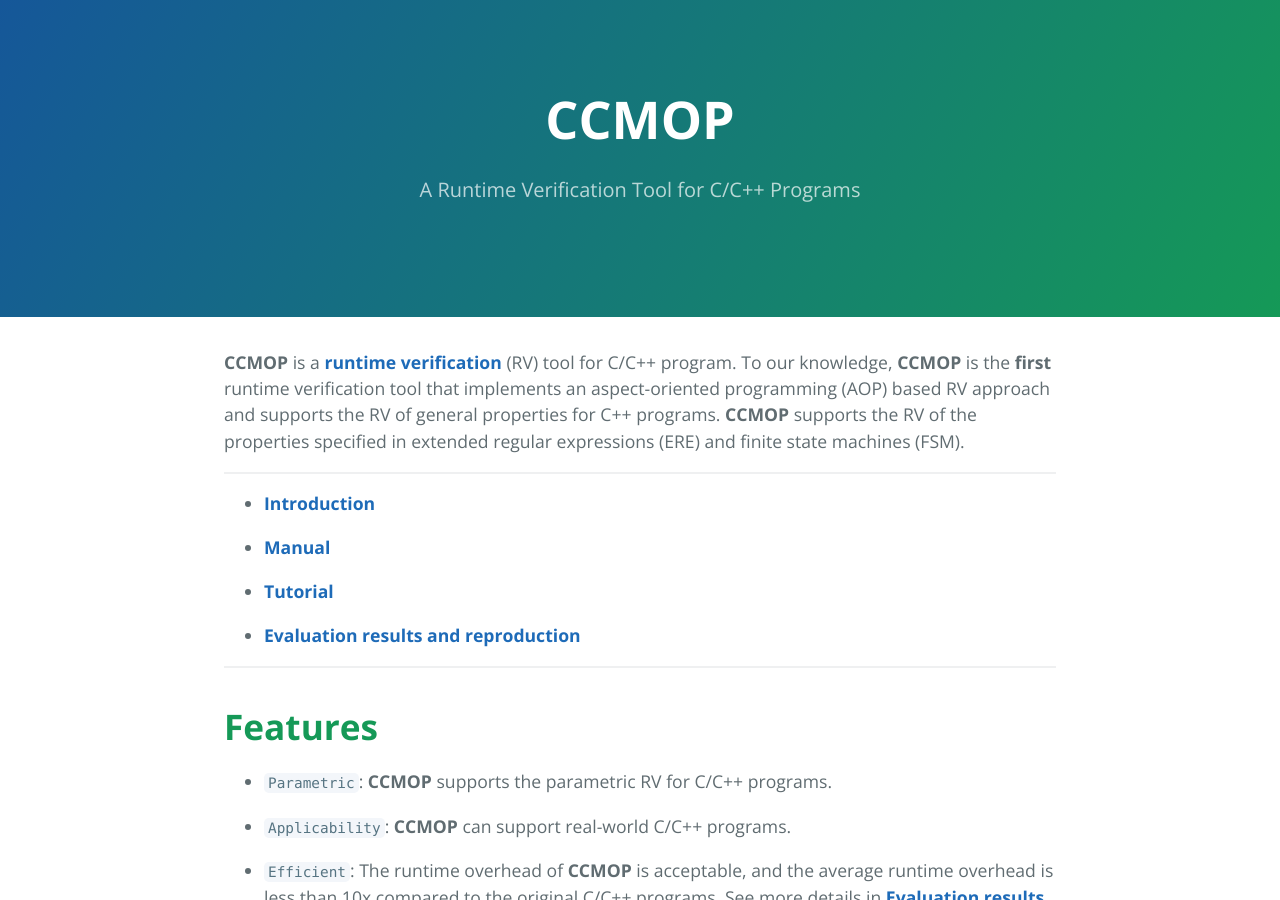
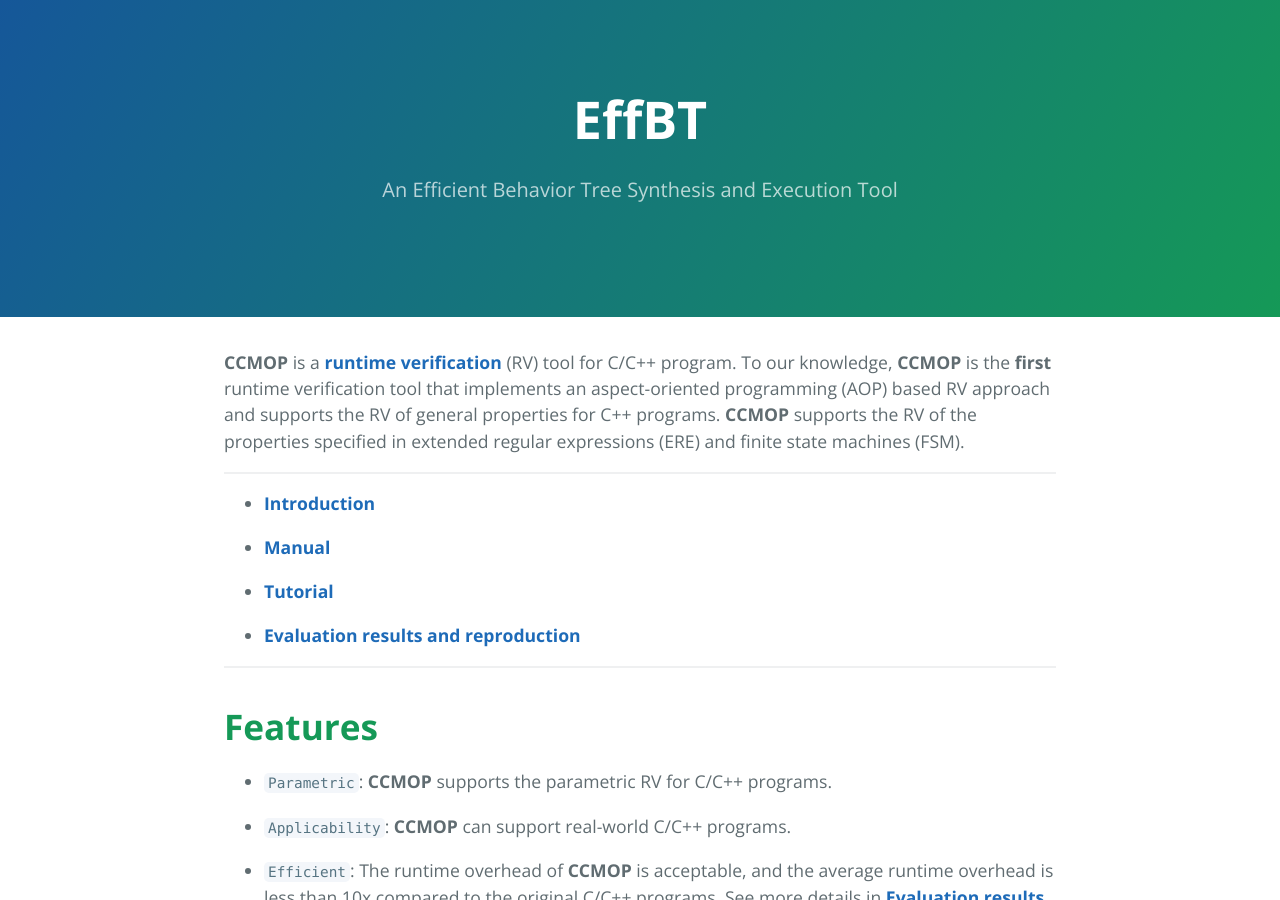
Before and after one commit to EffBT/EffBT.github.io, a Jekyll site: the page built from index.md, in a window 1280 px wide and 900 px high. Built offline with Jekyll 4.4.1, drawn with Linux system fonts in a browser that asks for light colours.

Commit message:
change name

```diff
--- a/_config.yml
+++ b/_config.yml
@@ -1,5 +1,5 @@
-title: CCMOP
-description: A Runtime Verification Tool for C/C++ Programs
+title: EffBT
+description: An Efficient Behavior Tree Synthesis and Execution Tool
 show_downloads: false
 google_analytics:
 theme: jekyll-theme-cayman
```
